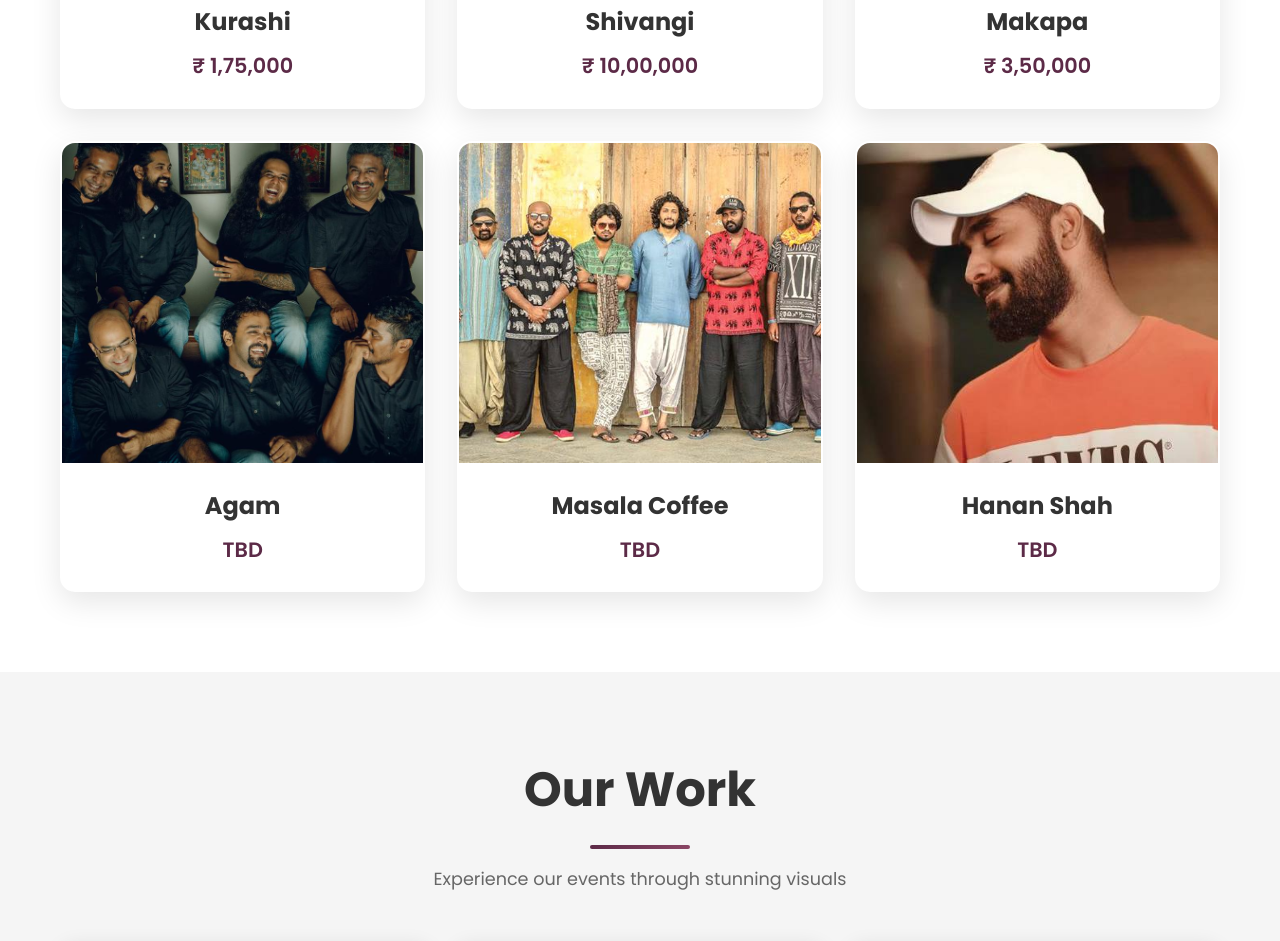
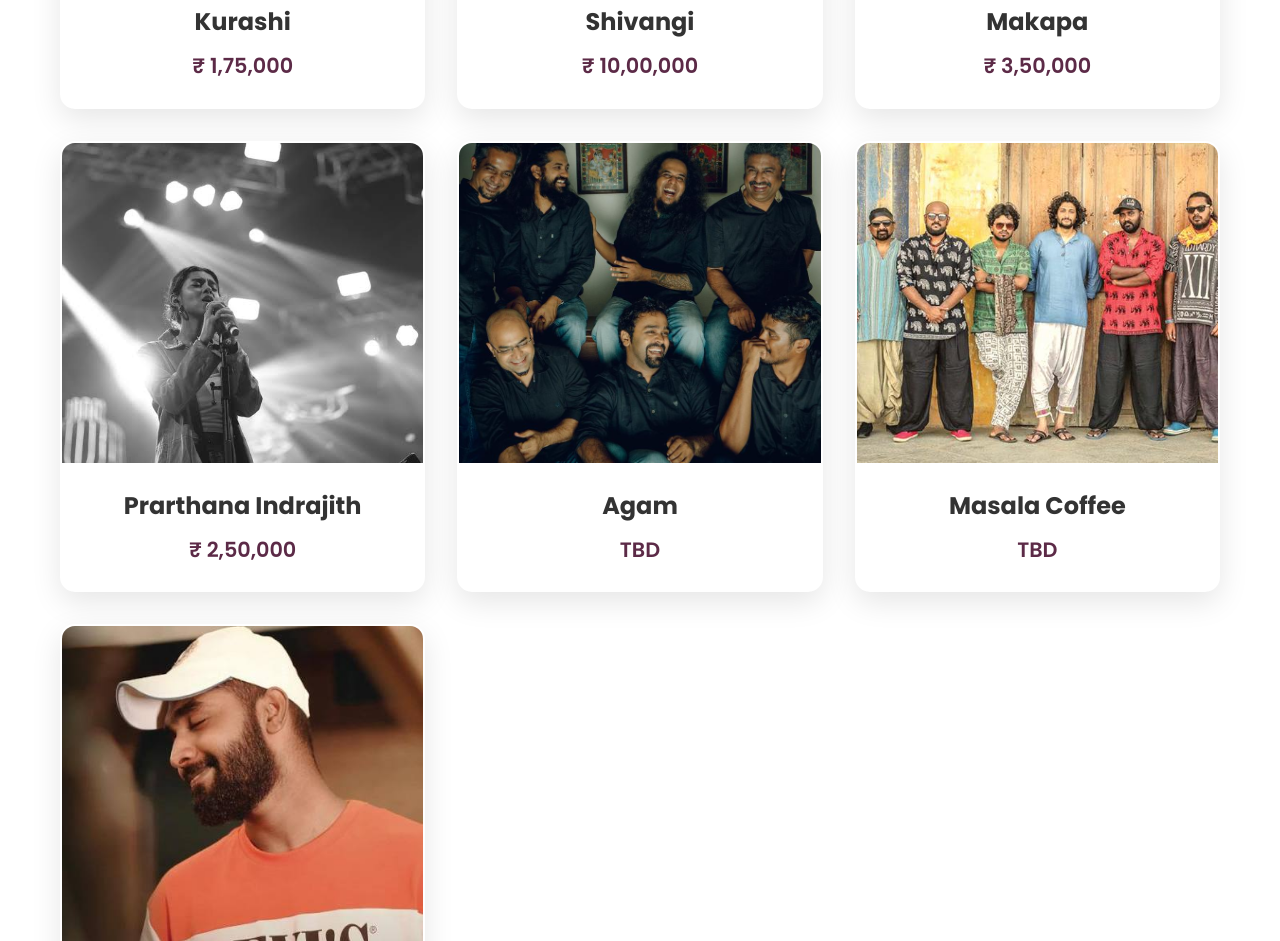
Before and after one commit to thechicaffairs/Chic, a plain HTML site: page index.html in a window 1280 px wide. Shown: the part 6644-7585 px from the top of the page. Drawn offline with Linux system fonts and the light colour scheme.

Commit message:
prarthana add

```diff
--- a/index.html
+++ b/index.html
@@ -552,13 +552,22 @@
                         <p class="artist-price">₹ 10,00,000</p>
                     </div>
                 </div>
-                <div class="artist-card" onclick="openLightbox('artists/Makapa.jpeg', 'Makapa - ₹ 3,50,000')">
+                <div class="artist-card" onclick="openLightbox('artists/.jpeg', 'Makapa - ₹ 3,50,000')">
                     <div class="artist-image">
                         <img src="artists/Makapa.jpeg" alt="Makapa">
                     </div>
                     <div class="artist-info">
                         <h3>Makapa</h3>
                         <p class="artist-price">₹ 3,50,000</p>
+                    </div>
+                </div>
+                <div class="artist-card" onclick="openLightbox('artists/prarthana indrajith.jpeg', 'Prarthana Indrajith - ₹ 2,50,000')">
+                    <div class="artist-image">
+                        <img src="artists/prarthana indrajith.jpeg" alt="Prarthana Indrajith">
+                    </div>
+                    <div class="artist-info">
+                        <h3>Prarthana Indrajith</h3>
+                        <p class="artist-price">₹ 2,50,000</p>
                     </div>
                 </div>
                 <div class="artist-card" onclick="openLightbox('artists/agam.jpeg', 'Agam - TBD')">
```
Also changed, not shown: artists/prarthana indrajith.jpeg (added).
